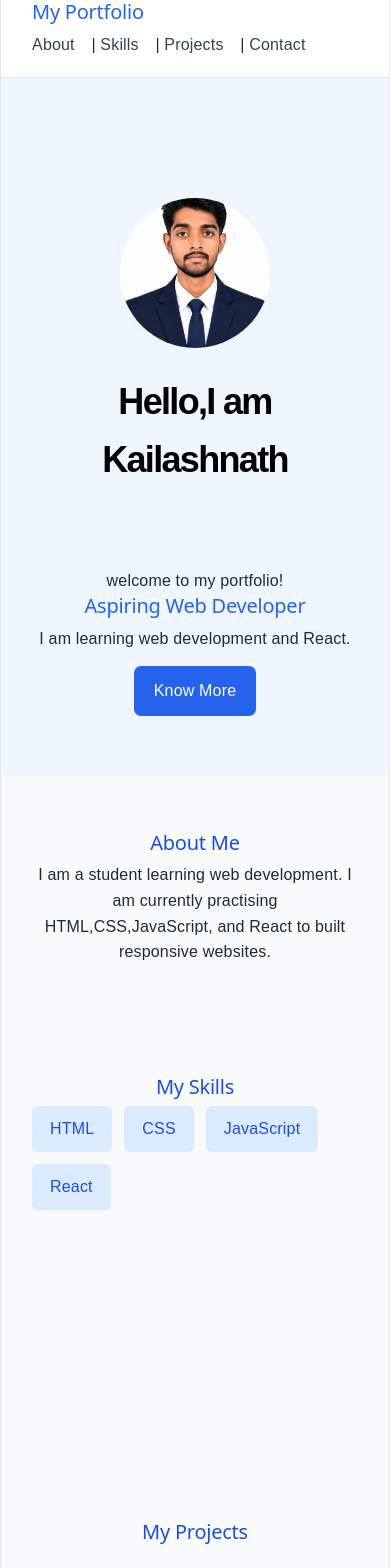
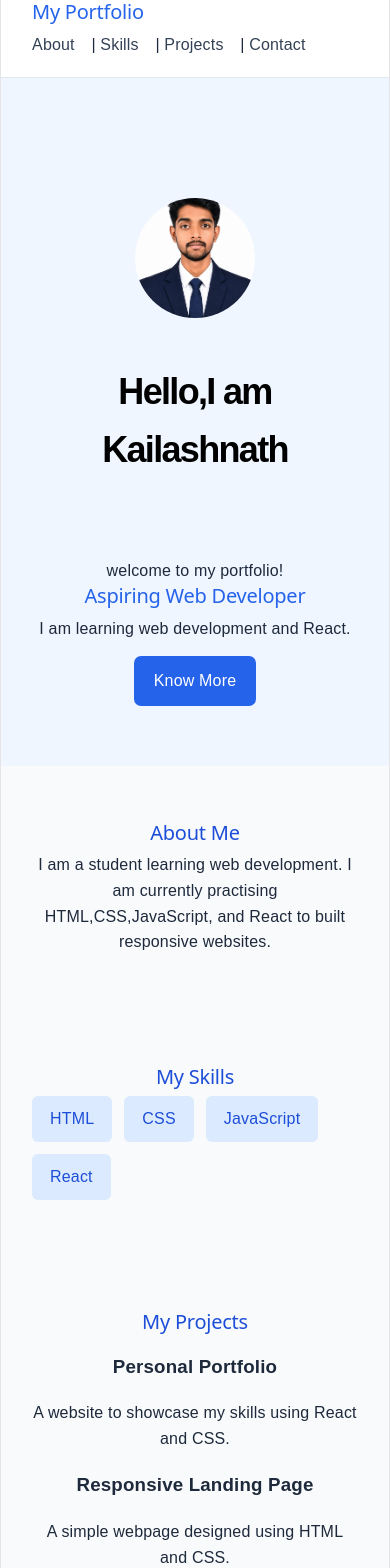
Before and after one commit to KAILASHNATH4545/my-portfolio, a React (Vite) app: page / in a window 390 px wide. Shown: the part 20-1588 px from the top of the page. Built offline with nearby package versions, Linux system fonts and the light colour scheme.

Commit message:
Update profile photo & project section

```diff
--- a/src/App.css
+++ b/src/App.css
@@ -38,7 +38,12 @@ body {
 }
 
 .hero {
-  padding: 100px 8%;
+  display: flex;
+  flex-direction: column;
+  align-items: center;
+  justify-content: center;
+  text-align: center;
+  padding: 40px 20px;
   background: #eff6ff;
 }
 
@@ -118,8 +123,8 @@ footer {
   }
 
     .profile-image {
-      width: 150px;
-      height: 150px;
+      width: 120px;
+      height: 120px;
       border-radius: 50%;
       object-fit: cover;
       display: block;
@@ -132,8 +137,8 @@ footer {
     }
 
     #projects {
-      display: block;
-      margin-top: 200px;
+      scroll-margin-top: 80px;
+
 
     }
 }
--- a/src/App.jsx
+++ b/src/App.jsx
@@ -12,7 +12,12 @@ function App() {
           {' | '}
           <a href="#skills">Skills</a>
           {' | '}
-          <a herf="#projects">Projects</a>
+          <a herf="#projects"
+            onClick={(e)=> {
+              e.preventDefault();
+              document.getElementById('projects').scrollIntoView({ behavior: 'smooth',block: 'start', });       }}
+
+          >Projects</a>
           {' | '}
           <a href="#contact">Contact</a>
         </div>
```
